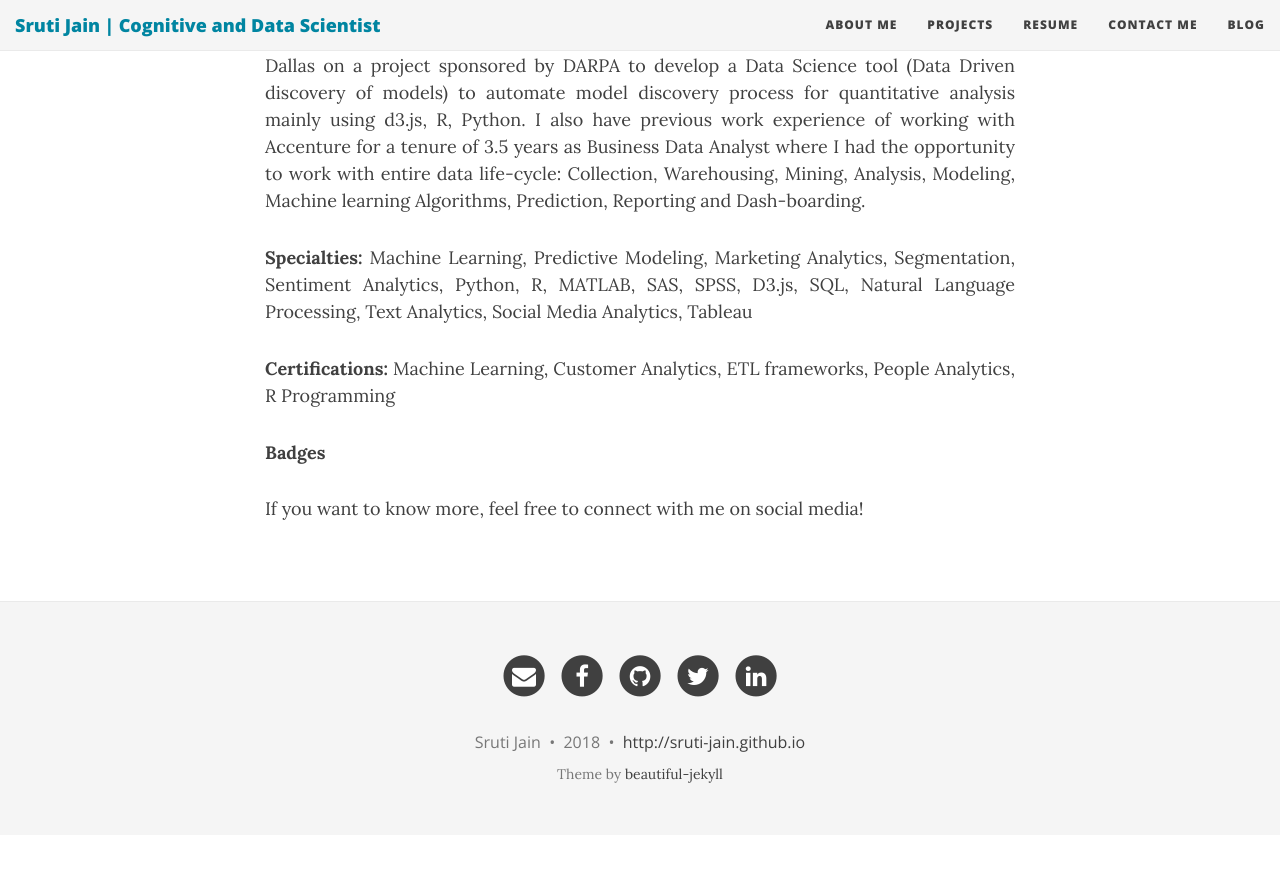
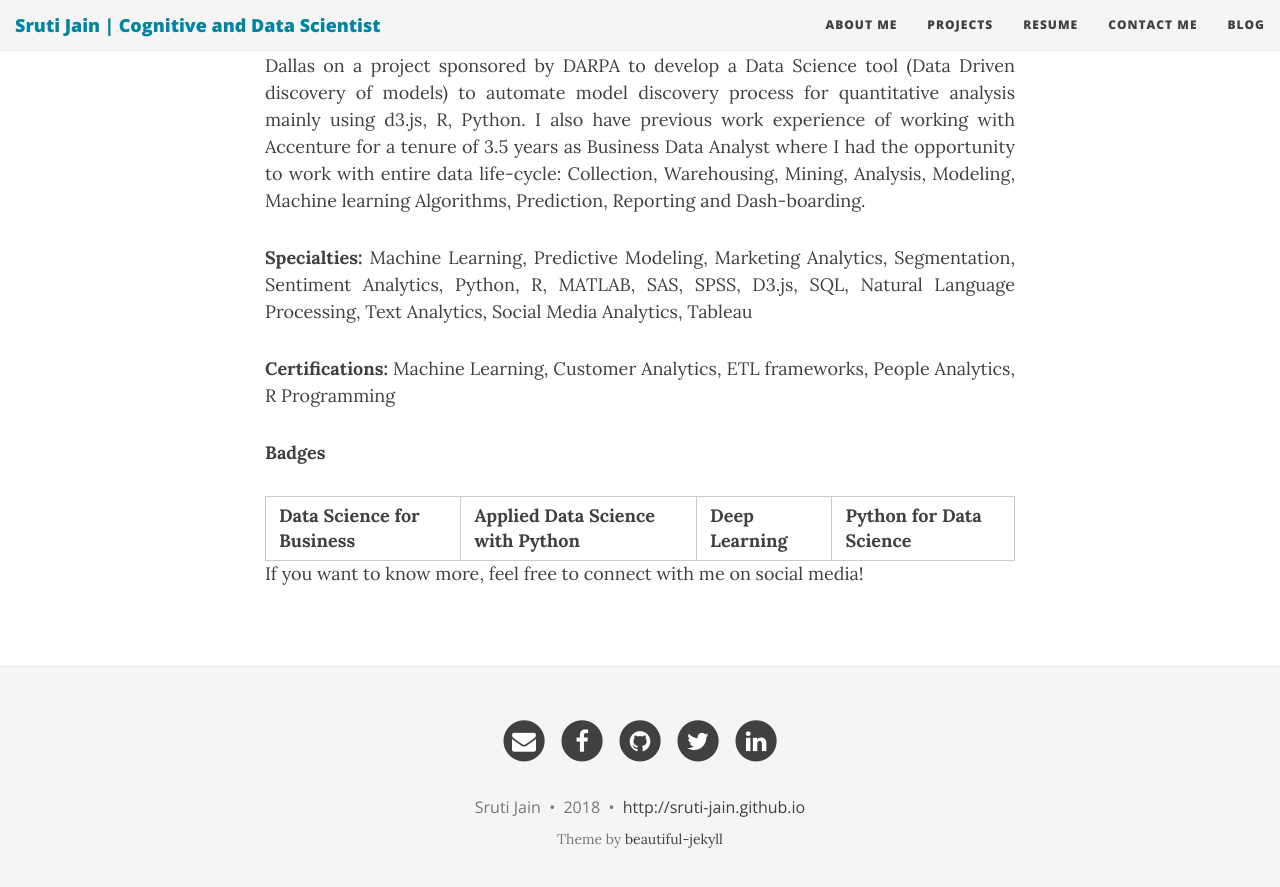
Before and after one commit to sruti-jain/sruti-jain.github.io, a Jekyll site: the page built from aboutme.md, in a window 1280 px wide and 900 px high, scrolled down 522 px. Shown: the top 887 px of the window. Built offline with Jekyll 4.4.1, drawn with Linux system fonts in a browser that asks for light colours; nearby versions of some CDN libraries; a script that is not in the unit is left out; before the commit the page ends 1357 px from its top, so only the background shows below that.

Commit message:
Update aboutme.md

```diff
--- a/aboutme.md
+++ b/aboutme.md
@@ -19,6 +19,24 @@ subtitle: Cognitive Data Scientist
 
 <table class="tg">
   <tr>
+    <th class="tg-7fle">Data Science for Business</th>
+    <th class="tg-7fle">Applied Data Science with Python</th>
+    <th class="tg-7fle">Deep Learning</th>
+    <th class="tg-7fle">Python for Data Science</th>
+    </tr>
+   <tr>
+    <tc class="tg-7fle">  <div data-iframe-width="150" data-iframe-height="270" data-share-badge-id="09fbfb32-2093-45cc-b831-ee18b762ff46"></div>
+  <script type="text/javascript">
+    (function() {
+      var s = document.createElement('script');
+      s.type = 'text/javascript';
+      s.async = true;
+      s.src = '//cdn.youracclaim.com/assets/utilities/embed.js';
+      var o = document.getElementsByTagName('script')[0];
+      o.parentNode.insertBefore(s, o);
+      })();
+  </script>
+</tc>
     <tc class="tg-7fle"><div data-iframe-width="150" data-iframe-height="270" data-share-badge-id="7081afde-08d3-4e1a-be30-200d6c4879e0"></div>
   <script type="text/javascript">
     (function() {
@@ -31,7 +49,8 @@ subtitle: Cognitive Data Scientist
       })();
   </script>
 </tc>
-    <tc class="tg-7fle"><div data-iframe-width="150" data-iframe-height="270" data-share-badge-id="09fbfb32-2093-45cc-b831-ee18b762ff46"></div>
+
+    <tc class="tg-7fle"> <div data-iframe-width="150" data-iframe-height="270" data-share-badge-id="0b8acd87-4825-42d8-8baf-e6baa27d59d4"></div>
   <script type="text/javascript">
     (function() {
       var s = document.createElement('script');
@@ -41,9 +60,10 @@ subtitle: Cognitive Data Scientist
       var o = document.getElementsByTagName('script')[0];
       o.parentNode.insertBefore(s, o);
       })();
-  </script></tc>
+  </script>
+</tc>
 
-    <tc class="tg-7fle"><div data-iframe-width="150" data-iframe-height="270" data-share-badge-id="09fbfb32-2093-45cc-b831-ee18b762ff46"></div>
+    <tc class="tg-7fle">  <div data-iframe-width="150" data-iframe-height="270" data-share-badge-id="43d1baaa-7397-47ad-bb52-7bfc3ec351aa"></div>
   <script type="text/javascript">
     (function() {
       var s = document.createElement('script');
@@ -53,19 +73,8 @@ subtitle: Cognitive Data Scientist
       var o = document.getElementsByTagName('script')[0];
       o.parentNode.insertBefore(s, o);
       })();
-  </script></tc>
-
-    <tc class="tg-7fle"><div data-iframe-width="150" data-iframe-height="270" data-share-badge-id="09fbfb32-2093-45cc-b831-ee18b762ff46"></div>
-  <script type="text/javascript">
-    (function() {
-      var s = document.createElement('script');
-      s.type = 'text/javascript';
-      s.async = true;
-      s.src = '//cdn.youracclaim.com/assets/utilities/embed.js';
-      var o = document.getElementsByTagName('script')[0];
-      o.parentNode.insertBefore(s, o);
-      })();
-  </script></tc>
+  </script>
+</tc>
 
   </tr>
 </table>
```
